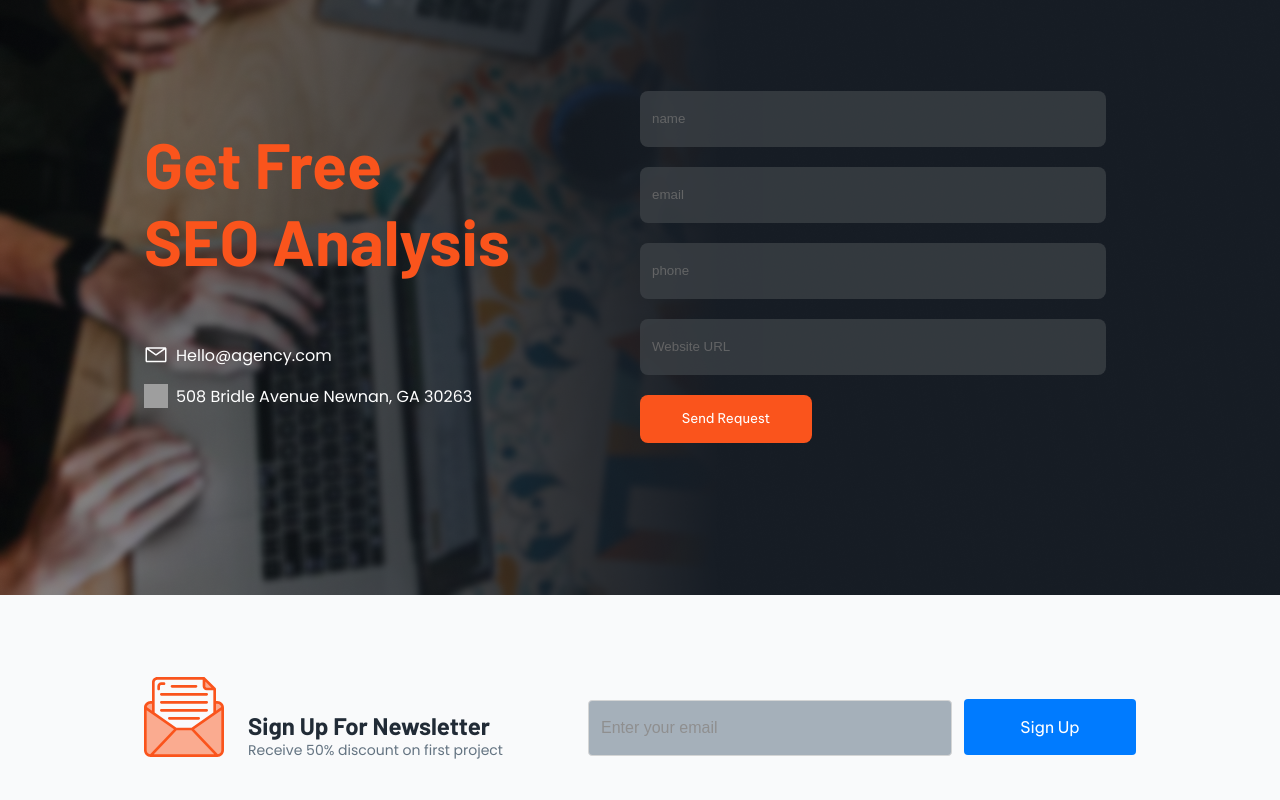
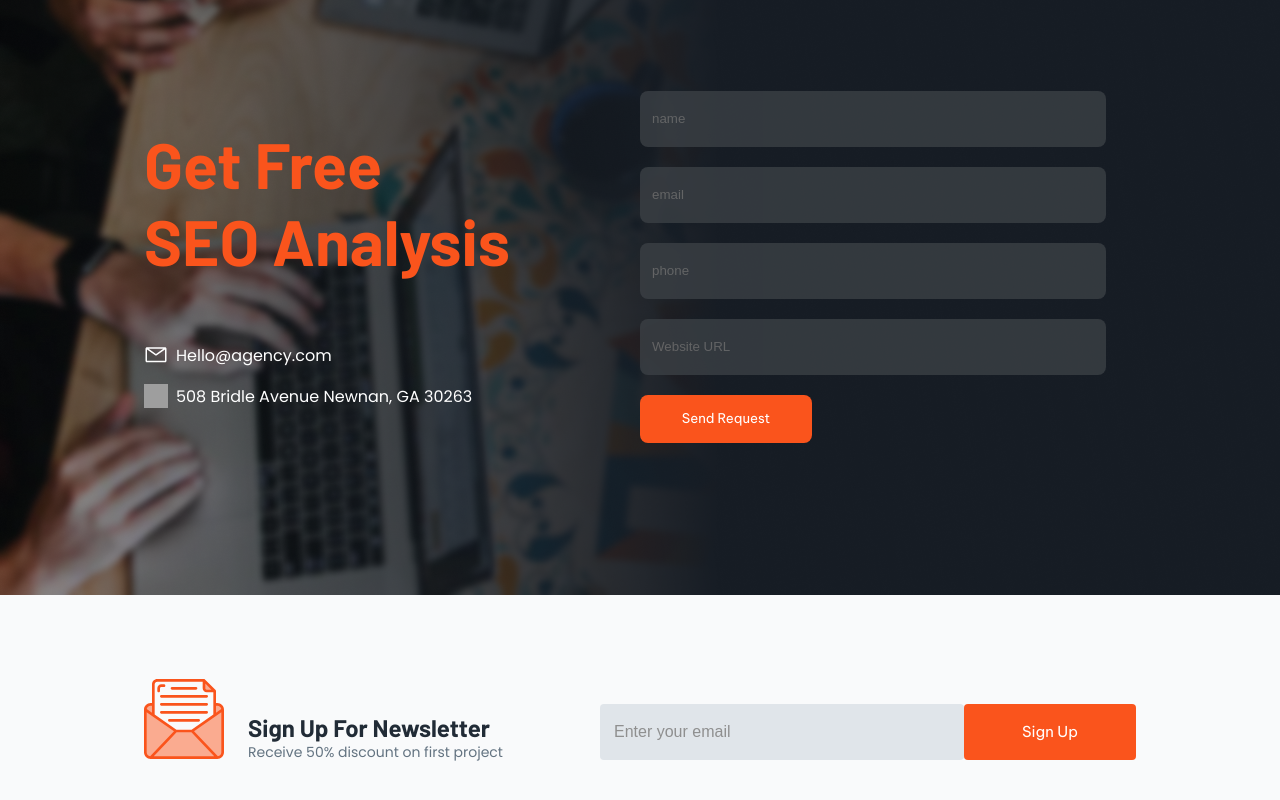
Before and after one commit to anarka312/marketing-page, a React (Create React App) app: page / in a window 1280 px wide. Shown: the part 8909-9709 px from the top of the page. Built offline with nearby package versions, Linux system fonts and the light colour scheme; grey boxes are pictures that could not be loaded.

Commit message:
finished sign form

```diff
--- a/src/components/Sign/Sign.module.css
+++ b/src/components/Sign/Sign.module.css
@@ -45,7 +45,7 @@
 .sign_right {
     display: flex;
     align-items: baseline;
-    margin-top: 40px;
+    margin-top: 45px;
     /* margin-left: 25px; */
     /* align-items: center; */
 }
@@ -53,22 +53,22 @@
 .sign_right input {
     width: 364px;
     height: 56px;
-    padding: 0 12px;
-    background-color: #919EAB;
+    padding: 0 14px;
+    background-color: #dae0e6;
     opacity: 0.8;
-    border: 1px solid #ccc;
+
     border-radius: 4px;
     font-size: 16px;
 }
 
 .sign_right button {
     height: 56px;
-    padding: 0 24px;
-    margin-left: 12px; /* Добавляем небольшой отступ между инпутом и кнопкой */
-    background-color: #007BFF;
+    padding: 15px 22px;
+
+    background-color: #FA541C;
     color: #fff;
     border: none;
     border-radius: 4px;
-    font-size: 16px;
+    font-size: 15px;
     cursor: pointer;
 }
```
